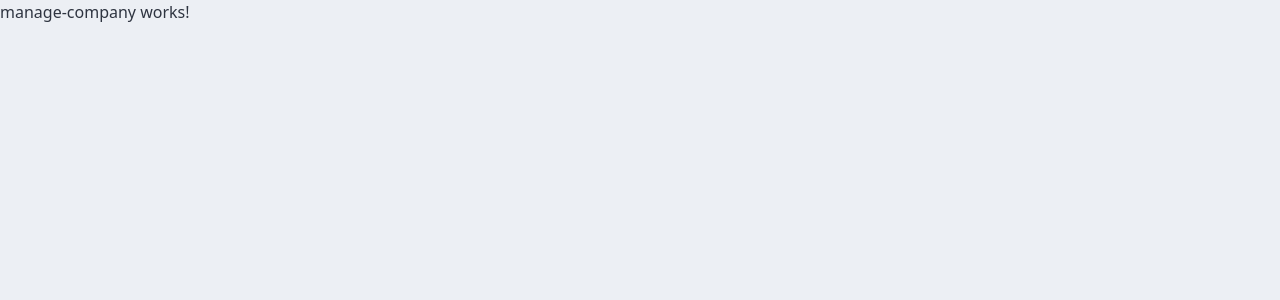
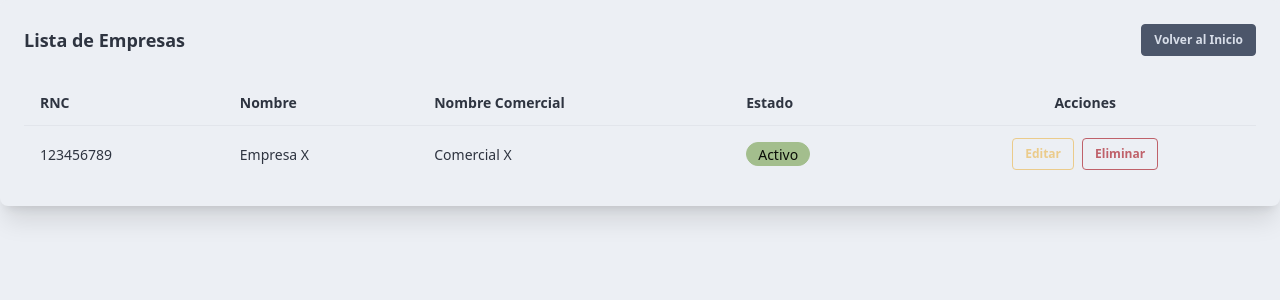
Before and after one commit to neryad/redee-prueba-front, an Angular app: page /manage in a window 1280 px wide. Shown: the top 300 px of the page. Built offline with nearby package versions, Linux system fonts and the light colour scheme.

Commit message:
feat: refactor manage company component with updated HTML structure and router imports

```diff
--- a/src/app/app.component.ts
+++ b/src/app/app.component.ts
@@ -1,9 +1,9 @@
 import { Component } from '@angular/core';
-import { RouterLink, RouterOutlet } from '@angular/router';
+import { RouterOutlet } from '@angular/router';
 
 @Component({
   selector: 'app-root',
-  imports: [RouterOutlet, RouterLink],
+  imports: [RouterOutlet],
   templateUrl: './app.component.html',
   styleUrl: './app.component.css',
 })
--- a/src/app/home/home-page.component.ts
+++ b/src/app/home/home-page.component.ts
@@ -3,7 +3,7 @@ import { RouterLink, RouterOutlet } from '@angular/router';
 
 @Component({
   selector: 'app-home-page',
-  imports: [RouterOutlet, RouterLink],
+  imports: [RouterLink],
   templateUrl: './home-page.component.html',
   styleUrl: './home-page.component.css',
 })
--- a/src/app/manage-company/manage-company.component.html
+++ b/src/app/manage-company/manage-company.component.html
@@ -1 +1,35 @@
-<p>manage-company works!</p>
+<div class="card bg-base-100 shadow-xl p-6">
+  <div class="flex items-center justify-between mb-6">
+    <h2 class="card-title">Lista de Empresas</h2>
+    <a routerLink="/" class="btn btn-sm btn-neutral"> Volver al Inicio </a>
+  </div>
+
+  <div class="overflow-x-auto">
+    <table class="table table-zebra w-full">
+      <thead class="text-base-content">
+        <tr>
+          <th>RNC</th>
+          <th>Nombre</th>
+          <th>Nombre Comercial</th>
+          <th>Estado</th>
+          <th class="text-center">Acciones</th>
+        </tr>
+      </thead>
+      <tbody>
+        <!-- Aquí iría un *ngFor para listar empresas -->
+        <tr>
+          <td>123456789</td>
+          <td>Empresa X</td>
+          <td>Comercial X</td>
+          <td><span class="badge badge-success">Activo</span></td>
+          <td class="text-center">
+            <div class="flex gap-2 justify-center">
+              <button class="btn btn-sm btn-warning btn-outline">Editar</button>
+              <button class="btn btn-sm btn-error btn-outline">Eliminar</button>
+            </div>
+          </td>
+        </tr>
+      </tbody>
+    </table>
+  </div>
+</div>
```
Also changed, not shown: src/app/manage-company/manage-company.component.ts (+4 -5 lines).
